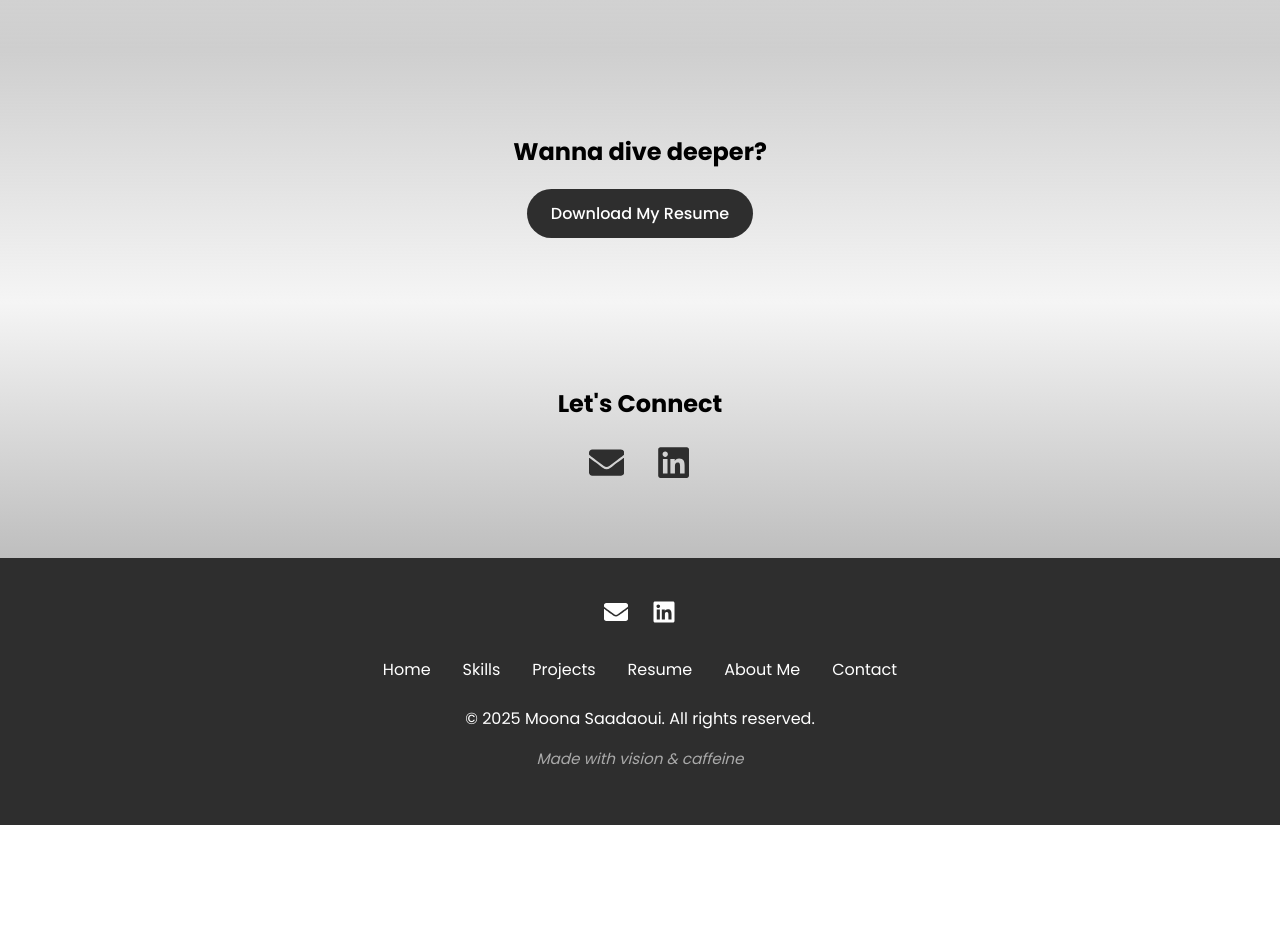
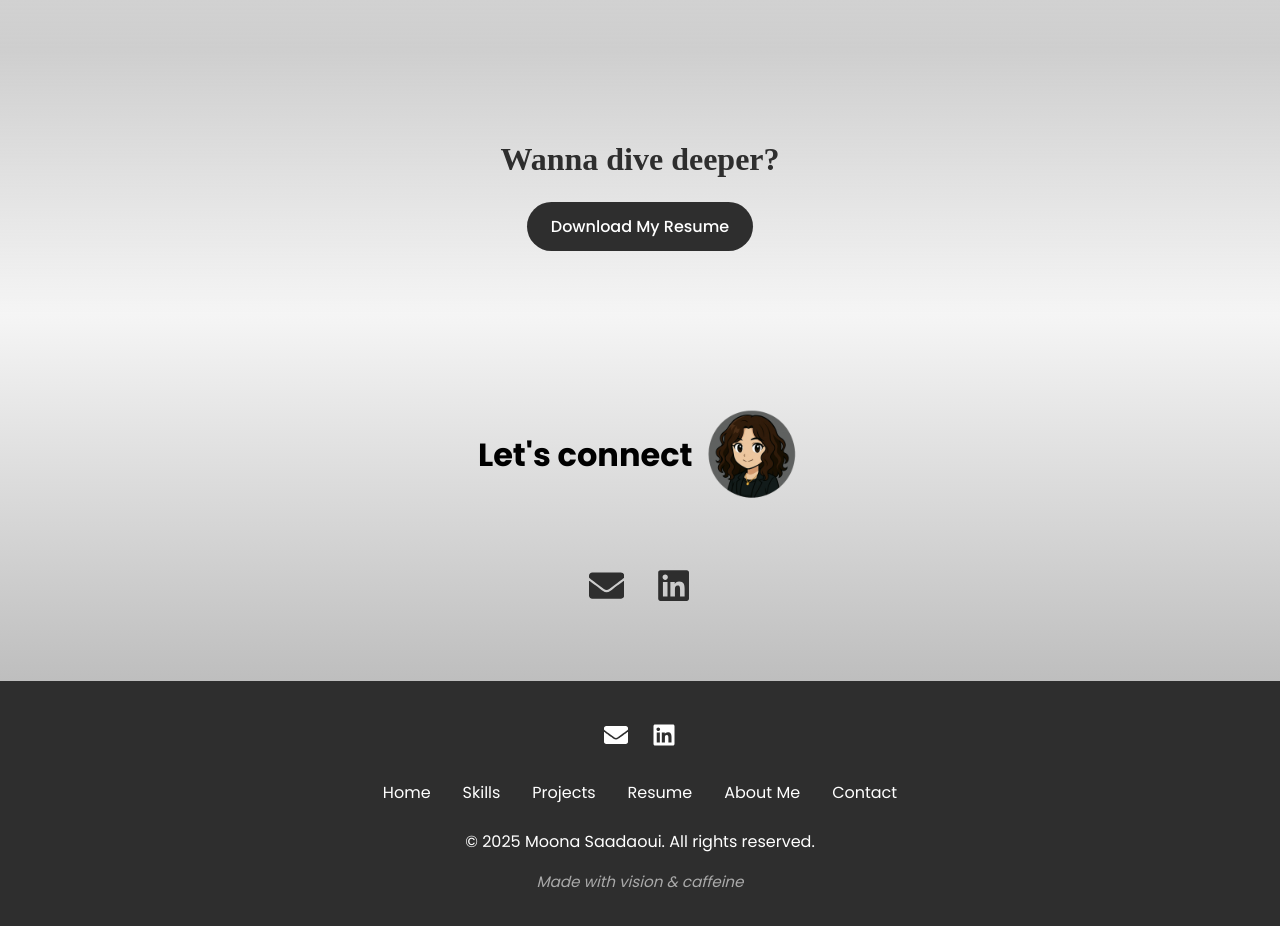
Before and after one commit to Mouna-Saadaoui/my-portfolio, a React (Create React App) app: page /#/ in a window 1280 px wide. Shown: the part 2780-3706 px from the top of the page. Before the commit the page ends 3605 px from the top, so only its background shows below. Built offline with nearby package versions, Linux system fonts and the light colour scheme.

Commit message:
plz final changes

```diff
--- a/public/index.html
+++ b/public/index.html
@@ -1,45 +1,24 @@
 <!DOCTYPE html>
 <html lang="en">
   <head>
-    <link href="https://fonts.googleapis.com/css2?family=Poppins:wght@400;500;600;700&display=swap" rel="stylesheet">
-
     <meta charset="utf-8" />
-    <link rel="icon" href="%PUBLIC_URL%/favicon.ico" />
+    <link rel="icon" type="image/png" href="%PUBLIC_URL%/MeLogo.png" />
     <meta name="viewport" content="width=device-width, initial-scale=1" />
     <meta name="theme-color" content="#000000" />
     <meta
       name="description"
-      content="Web site created using create-react-app"
+      content="Mouna Saadaoui's personal portfolio website"
     />
-    <link rel="apple-touch-icon" href="%PUBLIC_URL%/logo192.png" />
-    <!--
-      manifest.json provides metadata used when your web app is installed on a
-      user's mobile device or desktop. See https://developers.google.com/web/fundamentals/web-app-manifest/
-    -->
+    <link rel="apple-touch-icon" href="%PUBLIC_URL%/MeLogo.png" />
     <link rel="manifest" href="%PUBLIC_URL%/manifest.json" />
-    <!--
-      Notice the use of %PUBLIC_URL% in the tags above.
-      It will be replaced with the URL of the `public` folder during the build.
-      Only files inside the `public` folder can be referenced from the HTML.
-
-      Unlike "/favicon.ico" or "favicon.ico", "%PUBLIC_URL%/favicon.ico" will
-      work correctly both with client-side routing and a non-root public URL.
-      Learn how to configure a non-root public URL by running `npm run build`.
-    -->
-    <title>React App</title>
+    <link
+      href="https://fonts.googleapis.com/css2?family=Poppins:wght@400;500;600;700&display=swap"
+      rel="stylesheet"
+    />
+    <title>Mouna Saadaoui's Portfolio</title>
   </head>
   <body>
     <noscript>You need to enable JavaScript to run this app.</noscript>
     <div id="root"></div>
-    <!--
-      This HTML file is a template.
-      If you open it directly in the browser, you will see an empty page.
-
-      You can add webfonts, meta tags, or analytics to this file.
-      The build step will place the bundled scripts into the <body> tag.
-
-      To begin the development, run `npm start` or `yarn start`.
-      To create a production bundle, use `npm run build` or `yarn build`.
-    -->
   </body>
 </html>
--- a/src/App.js
+++ b/src/App.js
@@ -1,6 +1,6 @@
 // App.js
 import React from 'react';
-import { HashRouter as Router, Routes, Route } from 'react-router-dom'; // ✅ Use HashRouter
+import { HashRouter as Router, Routes, Route } from 'react-router-dom';
 
 import Layout from './Layout/Layout';
 
--- a/src/Home_Sections/ContactSection/Contact.css
+++ b/src/Home_Sections/ContactSection/Contact.css
@@ -4,17 +4,34 @@
   background: linear-gradient(to bottom, #f5f5f5, #bebebe);
 }
 
+.contact-title-container {
+  display: flex;
+  justify-content: center;
+  align-items: center;
+}
+
 .contact-title {
-    font-size: 2.3rem;
-    color: #2e2e2e;
-    font-family: 'Playfair Display', serif;
-    margin-bottom: 2rem;
+  font-size: 2rem;
+  color: #000000;
+  font-family: 'Poppins', sans-serif;
+  display: inline-flex;
+  align-items: center;
+  gap: 0.6rem;
+  font-weight: 300;
+}
+
+.contact-logo {
+  width: 100px;
+  height: 100px;
+  border-radius: 50%;
+  object-fit: cover;
 }
 
 .icon-links {
   display: flex;
   justify-content: center;
   gap: 2rem;
+  margin-top: 2rem;
 }
 
 .icon-link {
@@ -24,5 +41,5 @@
 }
 
 .icon-link:hover {
-    color: #0072b1; /* Blue for LinkedIn/email highlight */
+  color: #0072b1; /* LinkedIn/email highlight */
 }
--- a/src/Home_Sections/ContactSection/ContactSection.js
+++ b/src/Home_Sections/ContactSection/ContactSection.js
@@ -6,17 +6,24 @@
 function Contact() {
   return (
     <section className="contact-section" id="contact">
-      <motion.h2
+      <motion.div
+        className="contact-title-container"
         initial={{ opacity: 0, y: 20 }}
         whileInView={{ opacity: 1, y: 0 }}
         transition={{ duration: 0.6 }}
         viewport={{ once: true }}
       >
-        Let's Connect
-      </motion.h2>
+        <h2 className="contact-title">
+          <b>Let's connect</b>
+          <img
+            src={`${process.env.PUBLIC_URL}/MeLogo.png`}
+            alt="Logo"
+            className="contact-logo"
+          />
+        </h2>
+      </motion.div>
 
       <div className="icon-links">
-        {/* ✅ Email link using Gmail compose */}
         <motion.a
           href="https://mail.google.com/mail/?view=cm&fs=1&to=mouna.saadaoui202@gmail.com"
           target="_blank"
@@ -28,7 +35,6 @@
           <FaEnvelope />
         </motion.a>
 
-        {/* ✅ LinkedIn */}
         <motion.a
           href="https://www.linkedin.com/in/mouna-saadaoui-2524a6312/"
           target="_blank"
--- a/src/Home_Sections/Resume/Resume.css
+++ b/src/Home_Sections/Resume/Resume.css
@@ -22,6 +22,7 @@
   font-size: 1rem;
   text-decoration: none;
   transition: background-color 0.3s ease;
+  cursor: pointer;
 }
 
 .resume-btn:hover {
--- a/src/Home_Sections/Resume/Resume.js
+++ b/src/Home_Sections/Resume/Resume.js
@@ -4,12 +4,13 @@
 
 function Resume() {
   const handleDownloadError = () => {
-    console.error("Failed to download resume."); // Or show a user-friendly message
+    console.error("Failed to download resume.");
   };
 
   return (
     <section className="resume-section" id="resume">
       <motion.h2
+        className="resume-title"
         initial={{ opacity: 0, y: 20 }}
         whileInView={{ opacity: 1, y: 0 }}
         transition={{ duration: 0.6 }}
@@ -19,14 +20,14 @@
       </motion.h2>
 
       <motion.a
-        href="/Resume Mouna Saadaoui.pdf" // Ensure this file is in the public folder
+        href="/Resume Mouna Saadaoui.pdf"
         className="resume-btn"
         aria-label="Download Mouna Saadaoui's Resume"
         whileHover={{ scale: 1.05 }}
         whileTap={{ scale: 0.95 }}
         target="_blank"
         rel="noopener noreferrer"
-        download="Resume Mouna Saadaoui.pdf" // Explicit filename for download
+        download="Resume Mouna Saadaoui.pdf"
         initial={{ opacity: 0, y: 20 }}
         whileInView={{ opacity: 1, y: 0 }}
         transition={{ duration: 0.6 }}
```
Also changed, not shown: public/MeLogo.png (added). Lines whose indentation alone changed are shown as unchanged.
